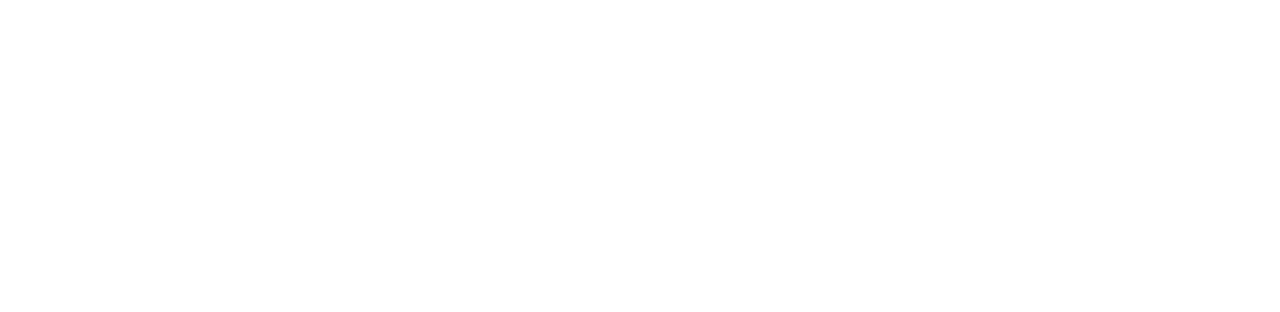
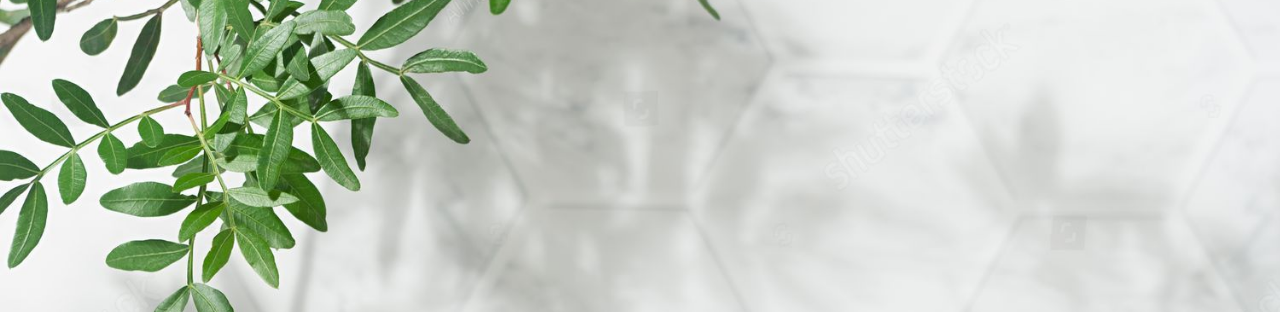
Before and after one commit to tanvideshmukh999/digital-clock, a plain HTML site: page index.html in a window 1280 px wide. Shown: the top 312 px of the page. Drawn offline with Linux system fonts and the light colour scheme.

Commit message:
Added changes

```diff
--- a/style.css
+++ b/style.css
@@ -9,7 +9,7 @@ body{
     justify-content: center;
     align-items: center;
     height:100vh;
-    background-image: url(stock-photo-spring-sunlight-in-green-branch-of-tree-with-shadow-on-white-marble-tile-wall-wood-table-copy-1924234736.jpg);
+    background-image: url(img.jpg);
     background-position:center;
     background-size: cover;
     margin-right: 30px;
```
